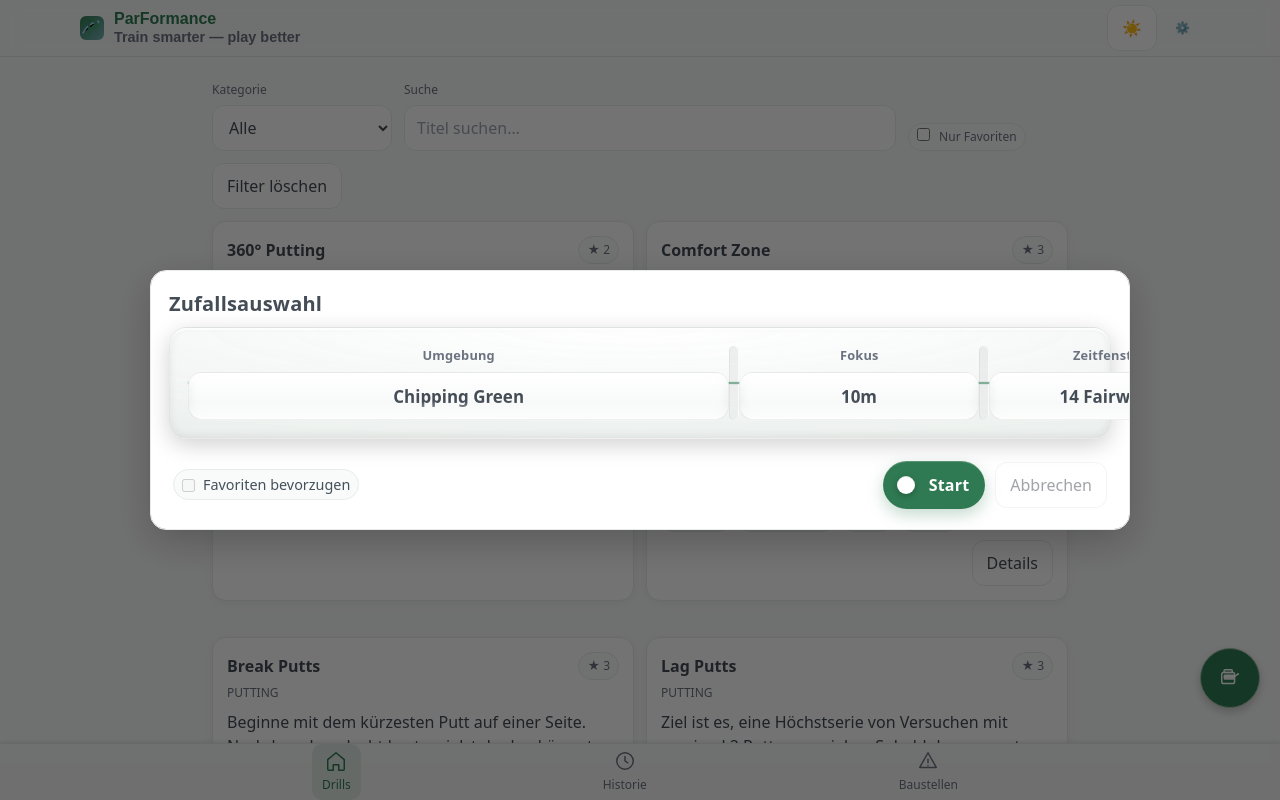
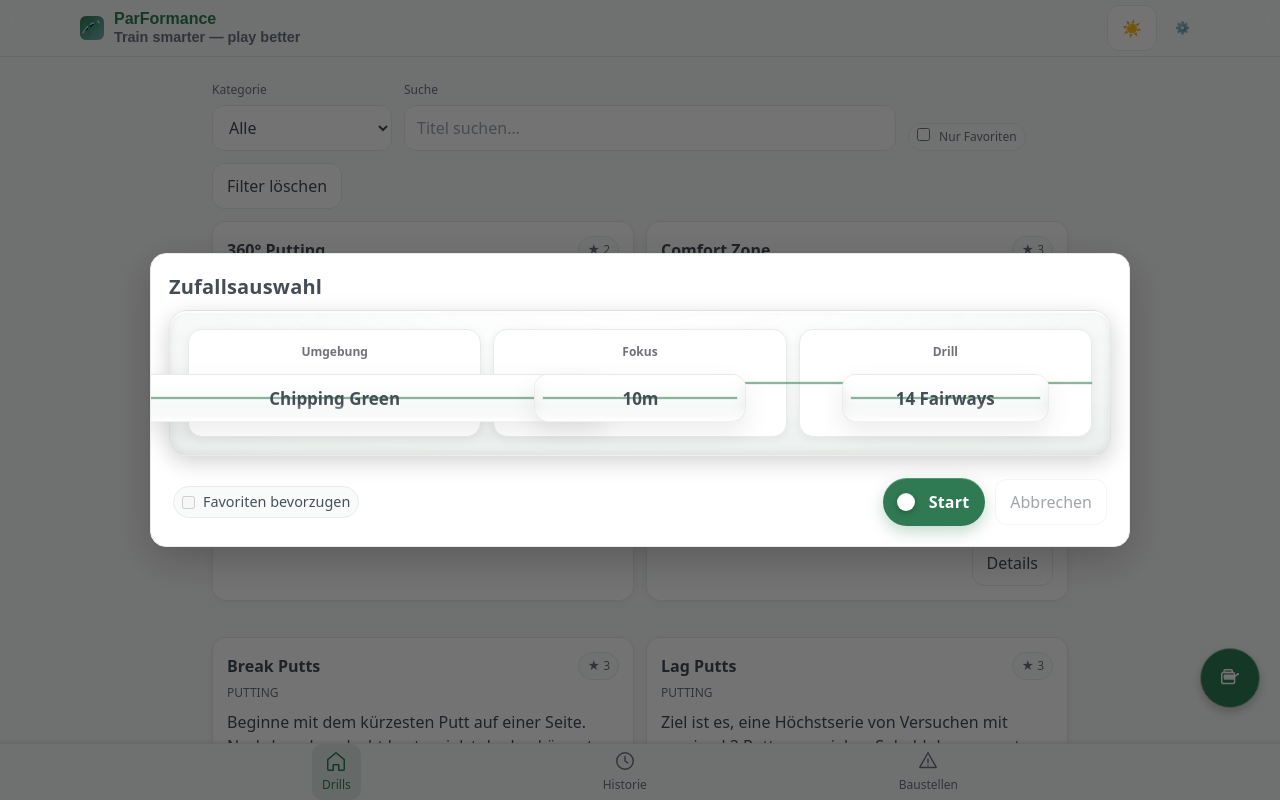
Before and after one commit to bri-b-dev/parformance, a Vue app: page /drills in a window 1280 px wide. Both pictures are taken after a click on the button "Zufalls-Drill". Built offline with nearby package versions, Linux system fonts and the light colour scheme.

Commit message:
refactor randomizer

```diff
--- /dev/null
+++ b/src/components/Reel.vue
@@ -0,0 +1,197 @@
+<template>
+    <div class="reel card p-3">
+        <div class="reel-label">{{ label }}</div>
+
+        <!-- Viewport: exakt eine Zeile hoch -->
+        <div class="reel-viewport">
+            <!-- Mittel-Markierung -->
+            <div class="reel-marker" aria-hidden="true"></div>
+
+            <!-- Liste -->
+            <ul ref="listRef" class="reel-track">
+                <li v-for="(it, i) in looped" :key="i" class="reel-item">{{ it }}</li>
+            </ul>
+
+            <!-- Fades + Glanz -->
+            <div class="reel-fade top"></div>
+            <div class="reel-fade bottom"></div>
+            <div class="reel-shine" aria-hidden="true"></div>
+        </div>
+    </div>
+</template>
+
+<script setup lang="ts">
+import { computed, nextTick, ref, watch } from 'vue'
+
+const props = defineProps<{
+    items: string[]
+    label: string
+    spinTrigger: number
+    duration?: number | { min: number; max: number }
+}>()
+const emit = defineEmits<{ (e: 'stopped', value: string): void }>()
+console.log('Reel props:', props)
+
+const listRef = ref<HTMLUListElement | null>(null)
+
+// Einheitliche Höhe per CSS-Var (Default 48px)
+const rowH = 48
+const repetitions = 10
+const looped = computed(() => {
+    const base = props.items.length ? props.items : ['—']
+    return Array.from({ length: repetitions }).flatMap(() => base)
+})
+
+function easeOutCubic(t: number) { return 1 - Math.pow(1 - t, 3) }
+
+function pickDuration(): number {
+    if (!props.duration) return 1800 + Math.random() * 400
+    if (typeof props.duration === 'number') return props.duration
+    const { min, max } = props.duration
+    return min + Math.random() * Math.max(0, max - min)
+}
+
+async function spin() {
+    const el = listRef.value
+    if (!el || !looped.value.length) return
+
+    // Reset
+    el.style.transition = 'none'
+    el.style.transform = 'translateY(0px)'
+    await nextTick()
+
+    const totalRows = looped.value.length
+    const totalH = totalRows * rowH
+
+    // Ziel im mittleren Block → verhindert harte Sprünge am Rand
+    const base = Math.floor(totalRows * 0.5)
+    const randOffset = Math.floor(Math.random() * Math.max(1, props.items.length))
+    const targetIndex = base + randOffset
+    const targetY = -(targetIndex * rowH)
+
+    const duration = pickDuration()
+
+    const start = performance.now()
+    const startY = 0
+
+    const frame = (now: number) => {
+        const t = Math.min(1, (now - start) / duration)
+        const eased = easeOutCubic(t)
+        // zusätzliche “Inertia”: 2–4 volle Umdrehungen
+        const inertia = (rowH * props.items.length) * (2 + Math.floor(Math.random() * 3))
+        const y = startY + eased * (targetY - startY - inertia)
+        el.style.transform = `translateY(${y % -totalH}px)`
+        if (t < 1) requestAnimationFrame(frame)
+        else {
+            const snapY = Math.round((y % -totalH) / rowH) * rowH
+            el.style.transform = `translateY(${snapY}px)`
+            const rawIndex = Math.abs(snapY / rowH) % (props.items.length || 1)
+            const value = (props.items[rawIndex] ?? '—')
+            emit('stopped', value)
+        }
+    }
+    requestAnimationFrame(frame)
+}
+
+watch(() => props.spinTrigger, () => { spin() })
+</script>
+
+<style scoped>
+.reel-label {
+    @apply text-xs font-semibold text-zinc-500 mb-2;
+}
+
+/* Ein-Zeilen-Viewport (48px) + Rahmen/Bevel */
+.reel-viewport {
+    --row: 48px;
+    position: relative;
+    height: var(--row);
+    overflow: hidden;
+    border-radius: 14px;
+    background: linear-gradient(180deg, #ffffff, #f4f7f6);
+    border: 1px solid rgba(0, 0, 0, .06);
+    box-shadow:
+        inset 0 1px 0 rgba(255, 255, 255, .85),
+        inset 0 -6px 14px rgba(0, 0, 0, .06),
+        0 10px 26px rgba(0, 0, 0, .08);
+}
+
+/* Marker exakt in der Mitte (passt zu 48px) */
+.reel-marker {
+    position: absolute;
+    inset-inline: 8px;
+    top: 50%;
+    height: 0;
+    border-top: 2px solid rgba(47, 122, 82, .55);
+    box-shadow: 0 0 0 1px rgba(47, 122, 82, .08);
+    transform: translateY(-50%);
+    pointer-events: none;
+}
+
+.reel-track {
+    will-change: transform;
+}
+
+.reel-item {
+    height: var(--row);
+    line-height: var(--row);
+    font-size: 1.06rem;
+    font-weight: 600;
+    text-align: center;
+    color: var(--text, #444C56);
+    padding: 0 12px;
+    white-space: nowrap;
+    overflow: hidden;
+    text-overflow: ellipsis;
+}
+
+/* sanfter Fade oben/unten */
+.reel-fade {
+    position: absolute;
+    left: 0;
+    right: 0;
+    height: 18px;
+    pointer-events: none;
+    background: linear-gradient(180deg, rgba(255, 255, 255, .95), rgba(255, 255, 255, 0));
+}
+
+.reel-fade.top {
+    top: 0;
+}
+
+.reel-fade.bottom {
+    bottom: 0;
+    transform: rotate(180deg);
+}
+
+/* dezenter “Glanz”-Sweep */
+.reel-shine {
+    position: absolute;
+    inset: 0;
+    background: linear-gradient(90deg, transparent 0%, rgba(255, 255, 255, .45) 50%, transparent 100%);
+    mix-blend-mode: screen;
+    opacity: .0;
+    animation: shine 2.6s linear infinite;
+    pointer-events: none;
+}
+
+@keyframes shine {
+    0% {
+        opacity: 0;
+        transform: translateX(-120%);
+    }
+
+    40% {
+        opacity: .35;
+    }
+
+    100% {
+        opacity: 0;
+        transform: translateX(120%);
+    }
+}
+
+.reel:hover {
+    box-shadow: 0 0 0 1px rgba(0, 0, 0, .02), 0 8px 24px rgba(0, 0, 0, .08);
+}
+</style>
--- a/src/views/RandomizerView.vue
+++ b/src/views/RandomizerView.vue
@@ -23,50 +23,19 @@
         <div class="slot-frame">
           <!-- Center marker line -->
           <div class="slot-marker" aria-hidden="true"></div>
-
-          <!-- Reel: Environment -->
-          <div class="reel">
-            <div class="reel-label">Umgebung</div>
-            <output class="reel-viewport" :aria-live="spinning.env ? 'off' : 'polite'">
-              <div class="reel-track" :style="envTransformStyle">
-                <div v-for="e in (envList.length ? envList : envItems)" :key="`env-${e}`" class="reel-item">{{ e }}
-                </div>
-              </div>
-              <div class="reel-fade top" aria-hidden="true"></div>
-              <div class="reel-fade bottom" aria-hidden="true"></div>
-            </output>
-          </div>
-
-          <!-- Divider -->
-          <div class="reel-divider" aria-hidden="true"></div>
-
-          <!-- Reel: Focus -->
-          <div class="reel">
-            <div class="reel-label">Fokus</div>
-            <output class="reel-viewport" :aria-live="spinning.focus ? 'off' : 'polite'">
-              <div class="reel-track" :style="focusTransformStyle">
-                <div v-for="f in (focusList.length ? focusList : focusItems)" :key="`focus-${f}`" class="reel-item">{{ f
-                }}</div>
-              </div>
-              <div class="reel-fade top" aria-hidden="true"></div>
-              <div class="reel-fade bottom" aria-hidden="true"></div>
-            </output>
-          </div>
-
-          <!-- Divider -->
-          <div class="reel-divider" aria-hidden="true"></div>
-
-          <!-- Reel: Name -->
-          <div class="reel">
-            <div class="reel-label">Zeitfenster</div>
-            <output class="reel-viewport" :aria-live="spinning.title ? 'off' : 'polite'">
-              <div class="reel-track" :style="nameTransformStyle">
-                <div v-for="t in (nameList.length ? nameList : nameItems)" :key="`title-${t}`" class="reel-item">{{ t }}
-                </div>
-              </div>
-              <div class="reel-fade top" aria-hidden="true"></div>
-              <div class="reel-fade bottom" aria-hidden="true"></div>
-            </output>
+          <div class="grid grid-cols-3 gap-3">
+            <div class="min-w-0">
+              <Reel :items="envList.length ? envList : envItems" label="Umgebung" :spinTrigger="spinTick.env"
+                :duration="D_ENV" @stopped="(v) => display.env = v" />
+            </div>
+            <div class="min-w-0">
+              <Reel :items="focusList.length ? focusList : focusItems" label="Fokus" :spinTrigger="spinTick.focus"
+                :duration="D_FOCUS" @stopped="(v) => display.focus = v" />
+            </div>
+            <div class="min-w-0">
+              <Reel :items="nameList.length ? nameList : nameItems" label="Drill" :spinTrigger="spinTick.name"
+                :duration="D_NAME" @stopped="(v) => display.title = v" />
+            </div>
           </div>
         </div>
 
@@ -78,11 +47,12 @@
             Favoriten bevorzugen
           </label>
           <div class="actions">
-            <button class="lever btn-primary" type="button" :disabled="disabled || running" @click="start"
-              data-testid="shuffle-start">
+            <button ref="leverRef" class="lever btn-primary" type="button" :disabled="disabled || running"
+              @click="onLeverClick">
               <span class="lever-knob" aria-hidden="true"></span>
               <span class="lever-text">Start</span>
             </button>
+
             <button class="btn ghost" type="button" :disabled="!running" @click="cancel"
               data-testid="shuffle-cancel">Abbrechen</button>
           </div>
@@ -98,6 +68,7 @@ import { useFavoritesStore } from '@/stores/favorites'
 import { useUiStore } from '@/stores/ui'
 import { computed, onBeforeUnmount, onMounted, reactive, ref, watch } from 'vue'
 import { useRoute, useRouter } from 'vue-router'
+import Reel from '@/components/Reel.vue'
 
 const props = defineProps<{ durationEnvMs?: number; durationFocusMs?: number; durationNameMs?: number }>()
 const D_ENV = computed(() => props.durationEnvMs ?? 550)
@@ -271,6 +242,24 @@ function chooseDrillId(pool: { id: string; favorite: boolean }[]): string {
   return chosen.id
 }
 
+const leverRef = ref<HTMLButtonElement | null>(null)
+
+function onLeverClick() {
+  // Wippen auslösen
+  const el = leverRef.value
+  if (el) {
+    el.classList.remove('wobble') // reset falls spamming
+    // force reflow, damit die Animation erneut läuft
+    // @ts-ignore
+    void el.offsetWidth
+    el.classList.add('wobble')
+    el.addEventListener('animationend', () => el.classList.remove('wobble'), { once: true })
+  }
+  start()
+}
+
+const spinTick = reactive({ env: 0, focus: 0, name: 0 })
+
 async function start() {
   if (disabled.value || running.value) return
   running.value = true
@@ -300,6 +289,12 @@ async function start() {
   spinning.env = true; await spinToIndex(envList.value.length, envOffset, envIdx, D_ENV.value); spinning.env = false; display.env = envList.value[envIdx] ?? null
   spinning.focus = true; await spinToIndex(focusList.value.length, focusOffset, focIdx, D_FOCUS.value); spinning.focus = false; display.focus = focusList.value[focIdx] ?? null
   spinning.title = true; await spinToIndex(nameList.value.length, nameOffset, nameIdx, D_NAME.value); spinning.title = false; display.title = nameList.value[nameIdx] ?? null
+
+  spinTick.env++
+  await new Promise(r => setTimeout(r, 120))
+  spinTick.focus++
+  await new Promise(r => setTimeout(r, 140))
+  spinTick.name++
 
   finish()
 }
@@ -410,10 +405,7 @@ watch([derived, () => display.env, () => display.focus, () => display.title], ()
 
 .slot-frame {
   position: relative;
-  display: grid;
-  grid-template-columns: 1fr 10px 1fr 10px 1fr;
   align-items: center;
-  gap: 0;
   padding: 18px;
   border-radius: 18px;
   background:
@@ -589,6 +581,29 @@ watch([derived, () => display.env, () => display.focus, () => display.title], ()
   letter-spacing: .2px;
 }
 
+/* sanftes Wippen: kurz runterdrücken, minimal overshoot, settle */
+.lever.wobble {
+  animation: lever-wobble 320ms cubic-bezier(.2, .8, .3, 1) both;
+}
+
+@keyframes lever-wobble {
+  0% {
+    transform: translateY(0) scale(1);
+  }
+
+  28% {
+    transform: translateY(3px) scale(.985);
+  }
+
+  58% {
+    transform: translateY(-1px) scale(1.008);
+  }
+
+  100% {
+    transform: translateY(0) scale(1);
+  }
+}
+
 /* Accessibility: reduced motion */
 @media (prefers-reduced-motion: reduce) {
   .reel-track {
```
